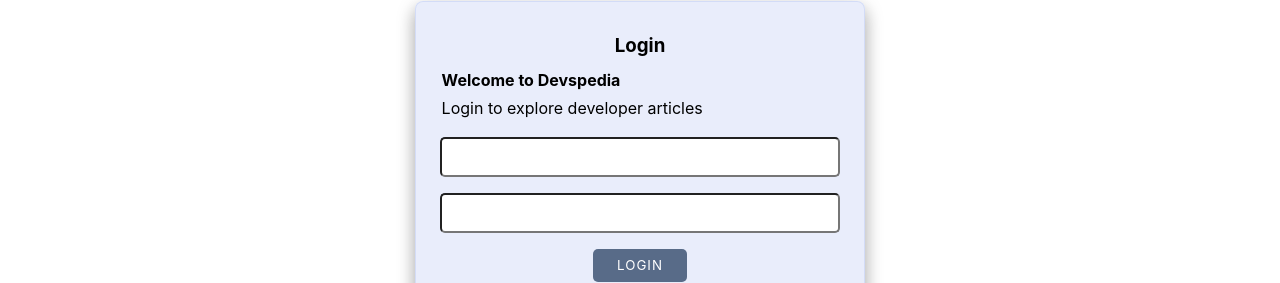
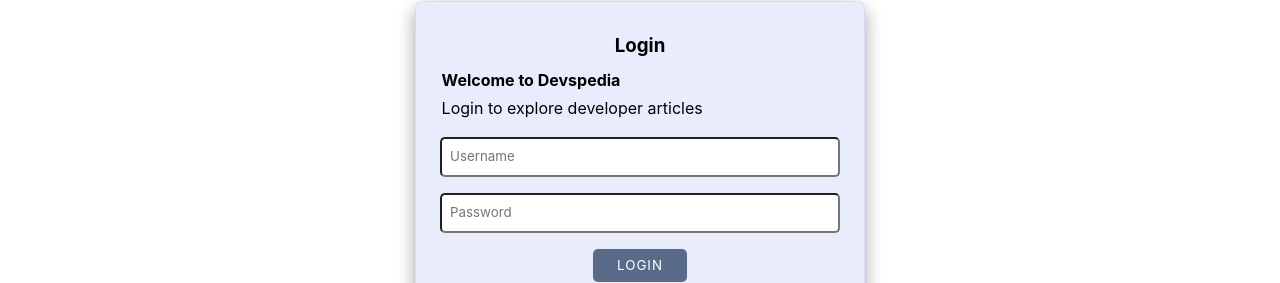
Before and after one commit to iamkibeh/devspedia-frontend, a React (Create React App) app: page /login in a window 1280 px wide. Shown: the part 238-521 px from the top of the page. Built offline with nearby package versions, Linux system fonts and the light colour scheme; no server answers.

Commit message:
persist the logged in user to the session

```diff
--- a/package.json
+++ b/package.json
@@ -16,6 +16,7 @@
     "react-router-dom": "^6.4.4",
     "react-scripts": "5.0.1",
     "react-type-animation": "^2.1.2",
+    "reactjs-localstorage": "^1.0.1",
     "web-vitals": "^2.1.4"
   },
   "scripts": {
--- a/src/App.js
+++ b/src/App.js
@@ -15,27 +15,31 @@ import MyArticles from './components/dev/MyArticles'
 import DevLogin from './components/dev/DevLogin'
 import DevSignup from './components/dev/DevSignup'
 import { useEffect } from 'react'
+import useMemoryState from './components/local-storage/UseInMemmoryState'
+import { reactLocalStorage } from 'reactjs-localstorage'
 
 function App() {
-  const [user, setUser] = useState(null);
+  const [user, setUser] = useState(null)
+  const [loggedInUsers, setUsers] = useMemoryState('users', [])
 
   useEffect(() => {
-    fetch("https://devspedia-api-production.up.railway.app/login").then((response) => {
-      if (response.ok) {
-        response.json().then((user) => {
-
-          setUser(user)
-        window.localStorage.setItem("user", `${user.username}`)
-        });
+    fetch('https://devspedia-api-production.up.railway.app/login').then(
+      (response) => {
+        if (response.ok) {
+          response.json().then((user) => {
+            setUser(user)
+            window.localStorage.setItem('user', `${user.username}`)
+          })
+        }
       }
-    });
-  }, []);
+    )
+  }, [])
 
   function handleLogin(user) {
-    setUser(user);
-    // localStorage.setItem('user', `${user.username}`)
+    setUser(user)
+    setUsers([...loggedInUsers, user])
+    reactLocalStorage.setObject('users', user)
   }
-  console.log(user)
   // function handleLogout() {
   //   setUser(null);
   // }
@@ -46,8 +50,17 @@ function App() {
       <Routes>
         <Route path='/' element={<Home />} />
         <Route path='signup' element={<Signup />} />
-        <Route path='login' element={<Login handleLogin={handleLogin}/>} />
-        <Route path='articles' element={<Article user={user}/>} />
+        <Route path='login' element={<Login handleLogin={handleLogin} />} />
+        <Route
+          path='articles'
+          element={
+            <Article
+              user={user}
+              loggedInUsers={loggedInUsers}
+              handleLogin={handleLogin}
+            />
+          }
+        />
 
         <Route path='about' element={<AboutUs />} />
         <Route path='dev' element={<DevsDashboard />}>
--- a/src/components/articles/Article.js
+++ b/src/components/articles/Article.js
@@ -1,8 +1,13 @@
 import React, { useState, useEffect } from 'react'
+import { reactLocalStorage } from 'reactjs-localstorage'
 import OneArticle from '../free-articles/OneArticle'
+import Login from '../login/Login'
 
-function Article({user}) {
+function Article({ user, loggedInUsers, handleLogin }) {
   const [articles, setArticles] = useState([])
+  // const [loggedIn, setIsLoggedIn] = useState(false)
+  console.log(loggedInUsers)
+
   // useEffect(() => {
   //   fetch('/articles')
   //     .then((r) => r.json())
@@ -11,25 +16,27 @@ function Article({user}) {
   //       setArticles(data)
   //     })
   // }, [])
+  // console.log(reactLocalStorage.getObject('users').success)
 
-
-const user1 = window.localStorage.getItem("user")
-console.log(user1)
   return (
-
     <>
-    {user?
-      <div className='free-article-container'>
-        <div className='free-articles-title'>
-          <h2>Welcome to our articles pages</h2>
-        </div>
-        {/* <div className='articles-container'>
+      {reactLocalStorage.getObject('users').success ? (
+        <div className='free-article-container'>
+          <div className='free-articles-title'>
+            <h2>welcome to our articles</h2>
+          </div>
+          {/* <div className='articles-container'>
         {
           articles.map(article => <OneArticle key={article.id} article = {article}/> )
         }
       </div> */}
-      </div>
-:<h1>UNAUTHORIZED!!!!!!!</h1>}
+        </div>
+      ) : (
+        <>
+          <h2>Login first to access the articles</h2>
+          <Login handleLogin={handleLogin} />
+        </>
+      )}
     </>
   )
 }
--- /dev/null
+++ b/src/components/local-storage/UseInMemmoryState.js
@@ -0,0 +1,25 @@
+import { useState } from 'react'
+const memoryState = {}
+
+function useMemoryState(key, initialState) {
+  const [state, setState] = useState(() => {
+    const hasMemoryValue = Object.prototype.hasOwnProperty.call(
+      memoryState,
+      key
+    )
+    if (hasMemoryValue) {
+      return memoryState[key]
+    } else {
+      return typeof initialState === 'function' ? initialState() : initialState
+    }
+  })
+
+  function onChange(nextState) {
+    memoryState[key] = nextState
+    setState(nextState)
+  }
+
+  return [state, onChange]
+}
+
+export default useMemoryState
--- a/src/components/login/Login.js
+++ b/src/components/login/Login.js
@@ -2,7 +2,7 @@ import { useNavigate, Link } from 'react-router-dom'
 import React, { useState } from 'react'
 import './Login.css'
 
-function Login({handleLogin }) {
+function Login({ handleLogin }) {
   // const initFormState = {
   //   username: '',
   //   password: '',
@@ -17,21 +17,11 @@ function Login({handleLogin }) {
 
   // const [formData,setFormdata]=useState({username:"",password:""})
 
-  const [formData,setFormdata]=useState({})
+  const [formData, setFormdata] = useState({})
 
   const myRoute = window.location.pathname
 
   const navigate = useNavigate()
-
-  function handleInput(e) {
-    const key = e.target.name
-    const value = e.target.value
-
-    setFormdata({ ...formData, [key]: value })
-
-    console.log()
-  }
-  console.log(formData)
 
   // const handleSubmit = async (e) => {
   //   console.log(formState)
@@ -45,7 +35,6 @@ function Login({handleLogin }) {
   //   })
   //     .then((resp) => resp.json())
   //     .then((user) => {
-
 
   //       setLoggedIn(user)
   //       // setFormState(initFormState)
@@ -65,29 +54,34 @@ function Login({handleLogin }) {
 
   //     })
 
+  // }
 
-  // }
+  function handleInput(e) {
+    const key = e.target.name
+    const value = e.target.value
+
+    setFormdata({ ...formData, [key]: value })
+
+    console.log()
+  }
+
   function handleSubmit(e) {
-    e.preventDefault();
-    fetch("https://devspedia-api-production.up.railway.app/login", {
-      method: "POST",
+    e.preventDefault()
+    fetch('https://devspedia-api-production.up.railway.app/login', {
+      method: 'POST',
       headers: {
-        "Content-Type": "application/json",
+        'Content-Type': 'application/json',
       },
       body: JSON.stringify(formData),
     }).then((r) => {
       if (r.ok) {
-        r.json().then((user) =>{
+        r.json().then((user) => {
           handleLogin(user)
           navigate('/articles')
         })
-
       }
-    });
-
+    })
   }
-
-  console.log(formData)
 
   return (
     <>
@@ -100,17 +94,23 @@ function Login({handleLogin }) {
             <form onSubmit={handleSubmit} autoComplete='off'>
               <div className='login-inputs-container'>
                 <input
-                  type="text"
-                  name="username"
-                  id="username"
-                  onChange={(e) => { handleInput(e) }}
+                  type='text'
+                  name='username'
+                  id='username'
+                  onChange={(e) => {
+                    handleInput(e)
+                  }}
+                  placeholder='Username'
                 />
                 <input
                   type='password'
-                  name="password"
-                  id="username"
-                  onChange={(e) => { handleInput(e) }}
+                  name='password'
+                  id='password'
+                  onChange={(e) => {
+                    handleInput(e)
+                  }}
                   required
+                  placeholder='Password'
                 />
               </div>
               <div className='logins-button-form'>
```
Also changed, not shown: 1 other file (tests, documents, lock files or other folders).
